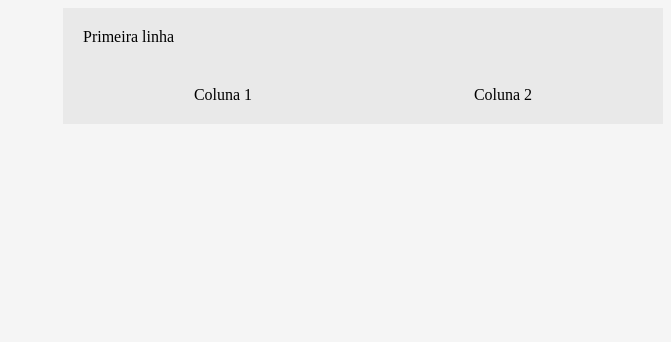
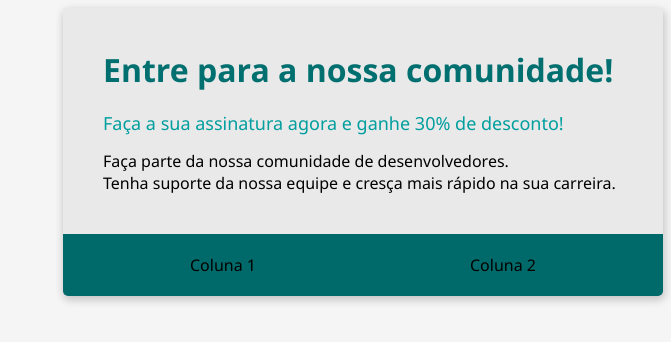
Before and after one commit to victorlembo/bootcamp-devjr-modulo2, a plain HTML site: page index.html in a window 1280 px wide. Shown: the whole page, without its empty margins (609-1280 px from the left). Drawn offline with Linux system fonts and the light colour scheme.

Commit message:
closes #3 - Criando o cabecalho

```diff
--- a/index.html
+++ b/index.html
@@ -6,12 +6,25 @@
   <meta http-equiv="X-UA-Compatible" content="IE=edge">
   <meta name="viewport" content="width=device-width, initial-scale=1.0">
   <title>Bootcamp DevJr - Sistema de Assinaturas</title>
-  <link rel="stylesheet" href="style.css"></link>
+  <link rel="stylesheet" href="style.css">
+  </link>
 </head>
 
 <body>
   <div class="container">
-    <div class="header">Primeira linha</div>
+    <div class="header">
+      <div class="header-title">
+        Entre para a nossa comunidade!
+      </div>
+      <div class="header-subtitle">
+        Faça a sua assinatura agora e ganhe 30% de desconto!
+      </div>
+      <div>
+        Faça parte da nossa comunidade de desenvolvedores.<br>
+        Tenha suporte da nossa equipe e cresça mais rápido na sua carreira.
+      </div>
+    </div>
+
     <div class="flex-container">
       <div>Coluna 1 </div>
       <div>Coluna 2 </div>
--- a/style.css
+++ b/style.css
@@ -1,19 +1,38 @@
 body {
   background-color: #f5f5f5;
+  font-family: "Segoe UI", Tahoma, Geneva, Verdana, sans-serif;
 }
 
 .container {
   background-color: #e9e9e9;
   margin-left: auto;
   width: 600px;
+
+  box-shadow: 1px 3px 8px 1px rgba(0, 0, 0, 0.2);
+  border-radius: 5px;
+  overflow: hidden;
 }
 
 .header {
-  padding: 20px;
+  padding: 40px;
+}
+
+.header-title {
+  color: #006f6f;
+  font-size: 32px;
+  font-weight: 700;
+  margin-bottom: 20px;
+}
+.header-subtitle {
+  color: #009e9e;
+  font-size: 18px;
+  font-weight: 500;
+  margin-bottom: 15px;
 }
 
 .flex-container {
   display: flex;
+  background-color: #006a6a;
   justify-content: space-around;
   padding: 20px;
 }
```
